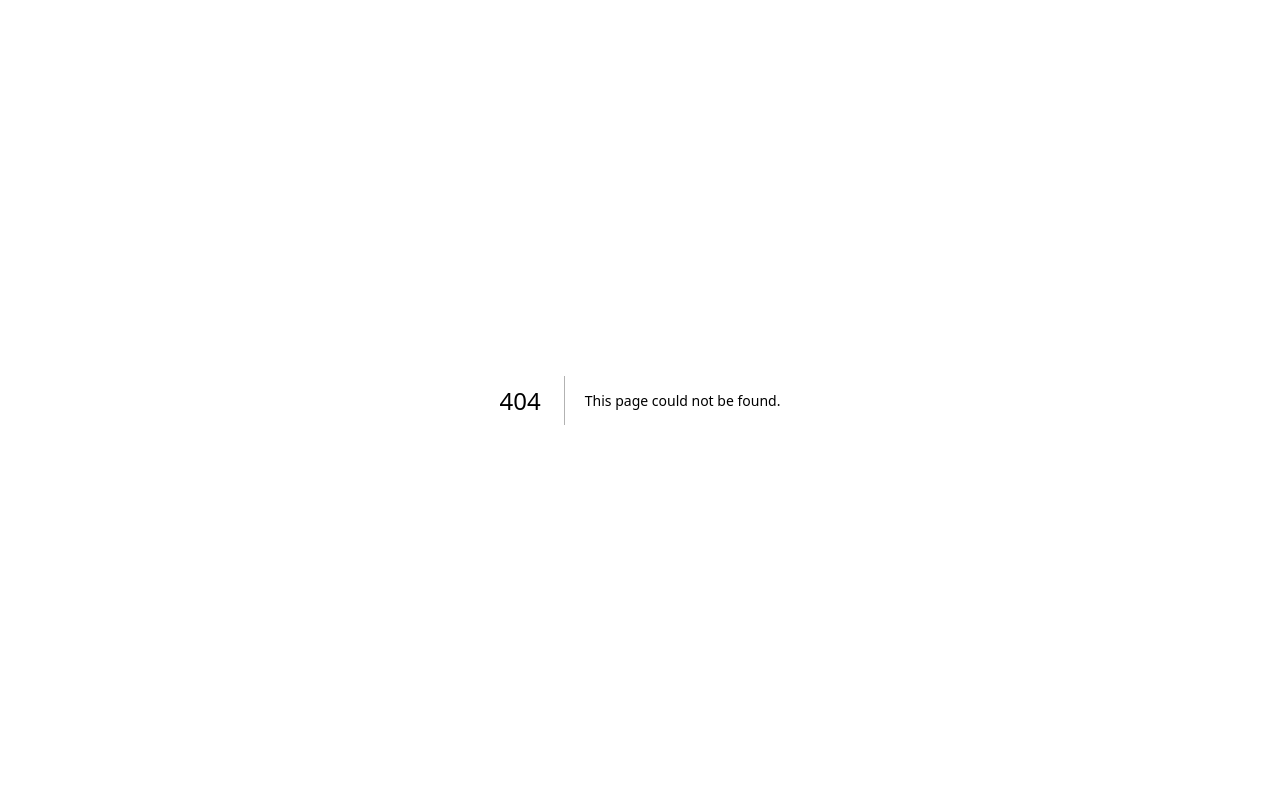
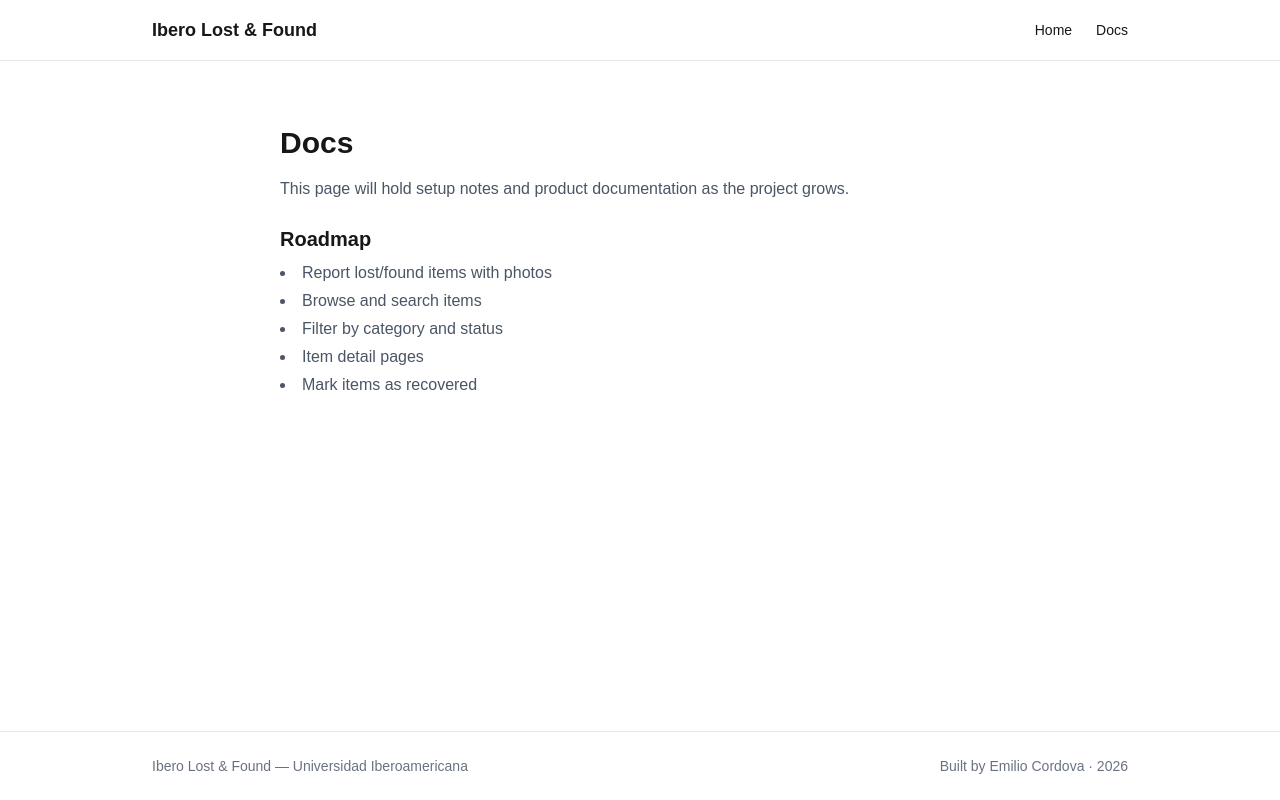
Before and after one commit to emiliocordova04-byte/ibero-lost-and-found, a Next.js app: page /docs in a window 1280 px wide. Before the commit this address had no page. Built offline with nearby package versions, Linux system fonts and the light colour scheme.

Commit message:
Connect Supabase and add docs page

```diff
--- /dev/null
+++ b/app/docs/page.js
@@ -0,0 +1,18 @@
+export default function Docs() {
+  return (
+    <div className="max-w-3xl mx-auto px-6 py-16">
+      <h1 className="text-3xl font-bold mb-4">Docs</h1>
+      <p className="text-gray-600 mb-6">
+        This page will hold setup notes and product documentation as the project grows.
+      </p>
+      <h2 className="text-xl font-semibold mb-2">Roadmap</h2>
+      <ul className="list-disc list-inside text-gray-600 space-y-1">
+        <li>Report lost/found items with photos</li>
+        <li>Browse and search items</li>
+        <li>Filter by category and status</li>
+        <li>Item detail pages</li>
+        <li>Mark items as recovered</li>
+      </ul>
+    </div>
+  );
+}
--- a/app/layout.js
+++ b/app/layout.js
@@ -1,28 +1,31 @@
-import { Geist, Geist_Mono } from "next/font/google";
 import "./globals.css";
 
-const geistSans = Geist({
-  variable: "--font-geist-sans",
-  subsets: ["latin"],
-});
-
-const geistMono = Geist_Mono({
-  variable: "--font-geist-mono",
-  subsets: ["latin"],
-});
-
 export const metadata = {
-  title: "Create Next App",
-  description: "Generated by create next app",
+  title: "Ibero Lost & Found",
+  description: "Find or report lost items on campus.",
 };
 
 export default function RootLayout({ children }) {
   return (
-    <html
-      lang="en"
-      className={`${geistSans.variable} ${geistMono.variable} h-full antialiased`}
-    >
-      <body className="min-h-full flex flex-col">{children}</body>
+    <html lang="en">
+      <body className="min-h-screen flex flex-col bg-white text-gray-900">
+        <nav className="border-b border-gray-200">
+          <div className="max-w-5xl mx-auto px-6 py-4 flex items-center justify-between">
+            <a href="/" className="font-semibold text-lg">Ibero Lost & Found</a>
+            <div className="flex gap-6 text-sm">
+              <a href="/" className="hover:text-blue-600">Home</a>
+              <a href="/docs" className="hover:text-blue-600">Docs</a>
+            </div>
+          </div>
+        </nav>
+        <main className="flex-1">{children}</main>
+        <footer className="border-t border-gray-200 py-6">
+          <div className="max-w-5xl mx-auto px-6 text-sm text-gray-500 flex flex-col sm:flex-row justify-between gap-1">
+            <span>Ibero Lost & Found — Universidad Iberoamericana</span>
+            <span>Built by Emilio Cordova · 2026</span>
+          </div>
+        </footer>
+      </body>
     </html>
   );
 }
--- a/app/page.js
+++ b/app/page.js
@@ -1,69 +1,53 @@
-import Image from "next/image";
+import { supabase } from "@/lib/supabaseClient";
 
-export default function Home() {
+async function getConnectionStatus() {
+  try {
+    const { error } = await supabase.from("items").select("id").limit(1);
+    return !error;
+  } catch (e) {
+    return false;
+  }
+}
+
+export default async function Home() {
+  const connected = await getConnectionStatus();
+
   return (
-    <div className="flex flex-col flex-1 items-center justify-center bg-zinc-50 font-sans dark:bg-black">
-      <main className="flex flex-1 w-full max-w-3xl flex-col items-center justify-between py-32 px-16 bg-white dark:bg-black sm:items-start">
-        <Image
-          className="dark:invert h-5 w-[100px]"
-          src="/next.svg"
-          alt="Next.js logo"
-          width={100}
-          height={20}
-          priority
-        />
-        <div className="flex flex-col items-center gap-6 text-center sm:items-start sm:text-left">
-          <h1 className="max-w-xs text-3xl font-semibold leading-10 tracking-tight text-black dark:text-zinc-50">
-            To get started, edit the{" "}
-            <code className="rounded bg-black/[.06] px-1.5 py-0.5 font-mono text-[0.9em] dark:bg-white/[.08]">
-              page.js
-            </code>{" "}
-            file.
-          </h1>
-          <p className="max-w-md text-lg leading-8 text-zinc-600 dark:text-zinc-400">
-            Looking for a starting point or more instructions? Head over to{" "}
-            <a
-              href="https://vercel.com/templates?framework=next.js&utm_source=create-next-app&utm_medium=appdir-template-tw&utm_campaign=create-next-app"
-              className="font-medium text-zinc-950 dark:text-zinc-50"
-            >
-              Templates
-            </a>{" "}
-            or the{" "}
-            <a
-              href="https://nextjs.org/learn?utm_source=create-next-app&utm_medium=appdir-template-tw&utm_campaign=create-next-app"
-              className="font-medium text-zinc-950 dark:text-zinc-50"
-            >
-              Learning
-            </a>{" "}
-            center.
-          </p>
+    <div className="max-w-5xl mx-auto px-6 py-20 text-center">
+      <h1 className="text-4xl font-bold mb-4">Ibero Lost & Found</h1>
+      <p className="text-lg text-gray-600 mb-8">
+        Find or report lost items on campus — fast, simple, and free.
+      </p>
+      <button
+        disabled
+        className="bg-blue-600 text-white px-6 py-3 rounded-lg opacity-60 cursor-not-allowed mb-6"
+      >
+        Report an Item
+      </button>
+      <div>
+        <span
+          className={`inline-block text-sm px-3 py-1 rounded-full ${
+            connected ? "bg-green-100 text-green-700" : "bg-red-100 text-red-700"
+          }`}
+        >
+          {connected ? "Supabase: Connected ✅" : "Supabase: Not connected ❌"}
+        </span>
+      </div>
+
+      <div className="grid sm:grid-cols-3 gap-6 mt-16 text-left">
+        <div className="border border-gray-200 rounded-xl p-5">
+          <h3 className="font-semibold mb-1">Report items</h3>
+          <p className="text-sm text-gray-500">Coming soon — post lost or found items in seconds.</p>
         </div>
-        <div className="flex flex-col gap-4 text-base font-medium sm:flex-row">
-          <a
-            className="flex h-12 w-full items-center justify-center gap-2 rounded-full bg-foreground px-5 text-background transition-colors hover:bg-[#383838] dark:hover:bg-[#ccc] md:w-[158px]"
-            href="https://vercel.com/new?utm_source=create-next-app&utm_medium=appdir-template-tw&utm_campaign=create-next-app"
-            target="_blank"
-            rel="noopener noreferrer"
-          >
-            <Image
-              className="dark:invert h-[14px] w-4"
-              src="/vercel.svg"
-              alt="Vercel logomark"
-              width={16}
-              height={14}
-            />
-            Deploy Now
-          </a>
-          <a
-            className="flex h-12 w-full items-center justify-center rounded-full border border-solid border-black/[.08] px-5 transition-colors hover:border-transparent hover:bg-black/[.04] dark:border-white/[.145] dark:hover:bg-[#1a1a1a] md:w-[158px]"
-            href="https://nextjs.org/docs?utm_source=create-next-app&utm_medium=appdir-template-tw&utm_campaign=create-next-app"
-            target="_blank"
-            rel="noopener noreferrer"
-          >
-            Documentation
-          </a>
+        <div className="border border-gray-200 rounded-xl p-5">
+          <h3 className="font-semibold mb-1">Search & filter</h3>
+          <p className="text-sm text-gray-500">Coming soon — find items by category or status.</p>
         </div>
-      </main>
+        <div className="border border-gray-200 rounded-xl p-5">
+          <h3 className="font-semibold mb-1">Mark as recovered</h3>
+          <p className="text-sm text-gray-500">Coming soon — close the loop when an item is returned.</p>
+        </div>
+      </div>
     </div>
   );
 }
--- /dev/null
+++ b/lib/supabaseClient.js
@@ -0,0 +1,6 @@
+import { createClient } from "@supabase/supabase-js";
+
+const supabaseUrl = process.env.NEXT_PUBLIC_SUPABASE_URL;
+const supabaseAnonKey = process.env.NEXT_PUBLIC_SUPABASE_ANON_KEY;
+
+export const supabase = createClient(supabaseUrl, supabaseAnonKey);
--- a/package.json
+++ b/package.json
@@ -9,6 +9,7 @@
     "lint": "eslint"
   },
   "dependencies": {
+    "@supabase/supabase-js": "^2.112.3",
     "next": "16.3.1",
     "react": "19.2.8",
     "react-dom": "19.2.8"
```
Also changed, not shown: 1 other file (tests, documents, lock files or other folders).
